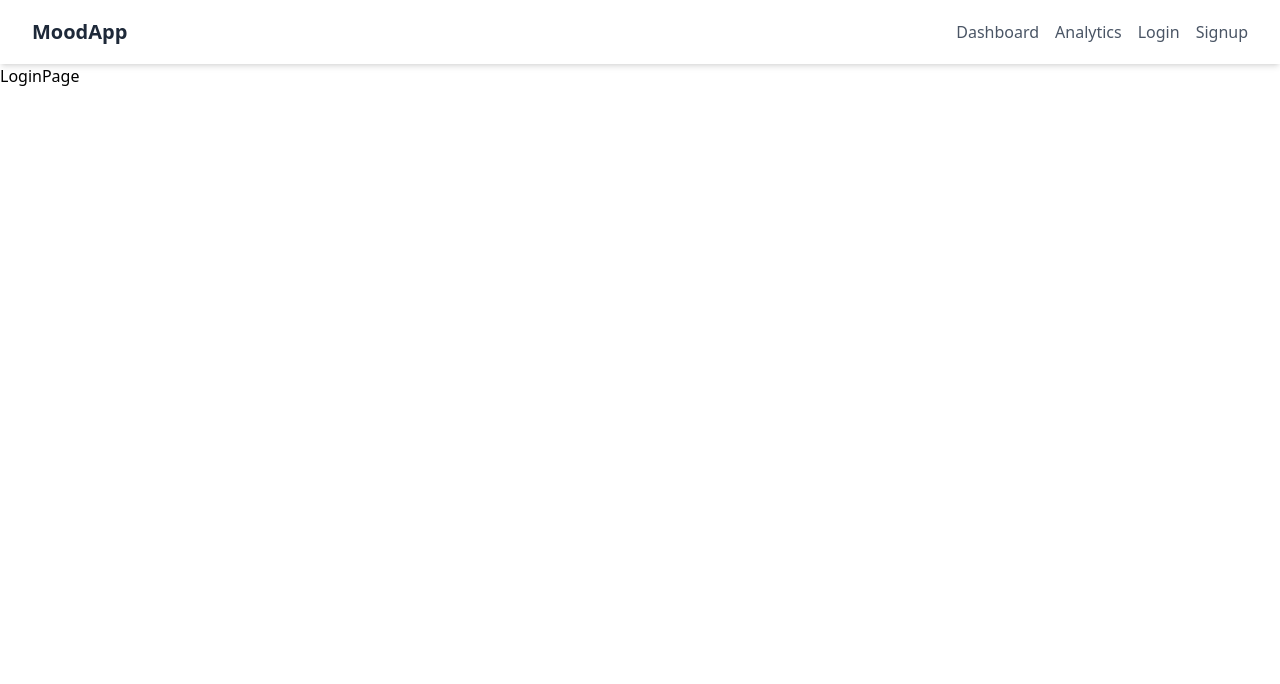
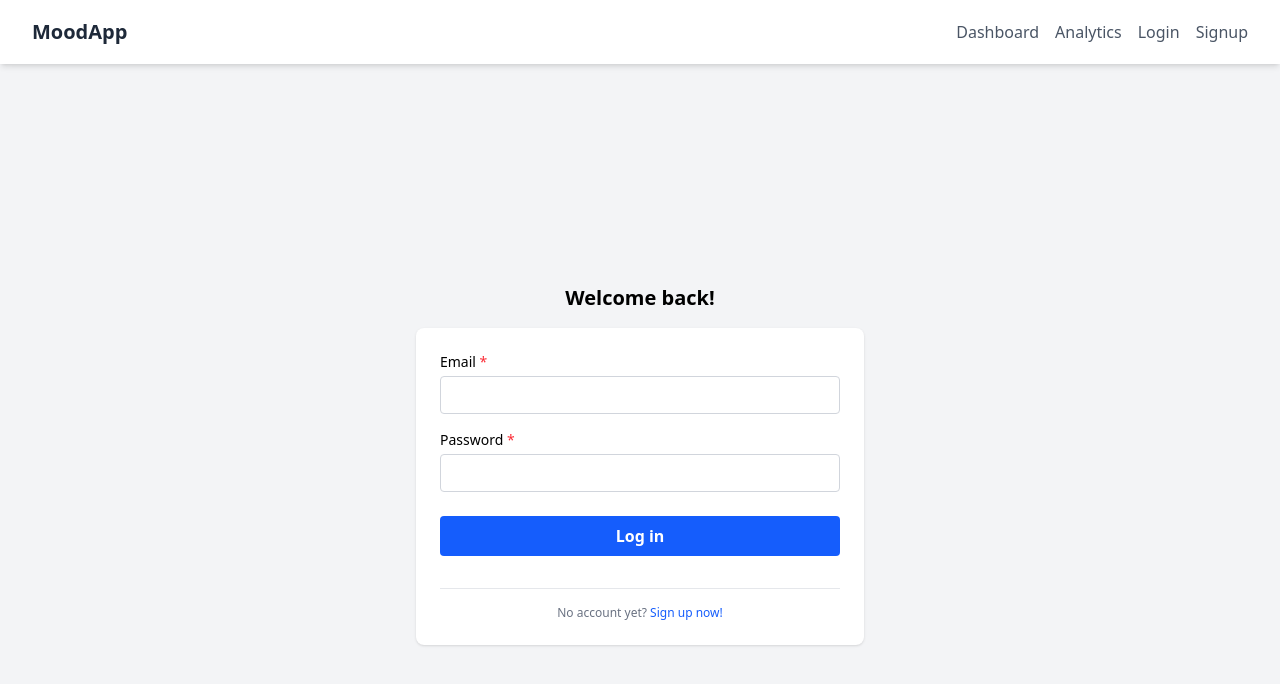
Before and after one commit to nathaliemar/mood-client, a React (Vite) app: page /login in a window 1280 px wide. Shown: the top 684 px of the page. Built offline with nearby package versions, Linux system fonts and the light colour scheme.

Commit message:
feat: enhance Navbar with user authentication and add Logout button; implement LoginForm component

```diff
--- /dev/null
+++ b/src/components/LoginForm.jsx
@@ -0,0 +1,85 @@
+import React, { useState } from "react";
+import { Link } from "react-router-dom";
+
+function LoginForm({ onSubmit, errorMsg }) {
+  const [form, setForm] = useState({
+    email: "",
+    password: "",
+  });
+
+  const handleChange = (e) => {
+    setForm({ ...form, [e.target.name]: e.target.value });
+  };
+
+  const handleSubmit = (e) => {
+    e.preventDefault();
+    onSubmit && onSubmit(form);
+  };
+
+  return (
+    <>
+      <div className="text-xl font-semibold text-center mb-4">Welcome back!</div>
+      {errorMsg && <div className="text-red-500 mb-2">{errorMsg}</div>}
+      <form
+        className="w-full max-w-md mx-auto p-6 bg-white rounded-lg shadow flex flex-col gap-4"
+        onSubmit={handleSubmit}
+        noValidate
+      >
+        {/* Email */}
+        <div className="flex flex-col gap-1">
+          <label className="font-medium text-sm">
+            Email <span className="text-red-500">*</span>
+          </label>
+          <input
+            className="border rounded px-3 py-2 text-sm focus:outline-none focus:ring-2 focus:ring-blue-200 border-gray-300"
+            type="email"
+            name="email"
+            autoComplete="email"
+            value={form.email}
+            onChange={handleChange}
+            onBlur={handleChange}
+            required
+          />
+        </div>
+
+        {/* Password */}
+        <div className="flex flex-col gap-1">
+          <label className="font-medium text-sm">
+            Password <span className="text-red-500">*</span>
+          </label>
+          <input
+            className="border rounded px-3 py-2 text-sm focus:outline-none focus:ring-2 focus:ring-blue-200 border-gray-300"
+            type="password"
+            name="password"
+            autoComplete="current-password"
+            value={form.password}
+            onChange={handleChange}
+            onBlur={handleChange}
+            required
+          />
+        </div>
+
+        {/* Submit Button */}
+        <button
+          type="submit"
+          className="mt-2 bg-blue-600 text-white rounded py-2 font-semibold hover:bg-blue-700 transition"
+        >
+          Log in
+        </button>
+
+        {/* Divider and Sign Up Link */}
+        <div className="flex flex-col items-center gap-2 mt-2">
+          <hr className="w-full border-t border-gray-200 my-2" />
+          <span className="text-xs text-gray-500">
+            No account yet?{" "}
+            <Link to="/signup" className="text-blue-600 hover:underline">
+              Sign up now!
+            </Link>
+          </span>
+        </div>
+      </form>
+    </>
+  );
+}
+
+export { LoginForm };
--- /dev/null
+++ b/src/components/LogoutButton.jsx
@@ -0,0 +1,37 @@
+import { useNavigate } from "react-router-dom";
+import { useAuthContext } from "../context/auth.context";
+import { useState } from "react";
+
+function LogoutButton() {
+  const navigate = useNavigate();
+  const { logout } = useAuthContext();
+  const [errorMsg, setErrorMsg] = useState();
+
+  const handleLogout = async (e) => {
+    e.preventDefault();
+    try {
+      await logout();
+      console.log("successful logout");
+      navigate("/login");
+    } catch (error) {
+      setErrorMsg(error);
+    }
+  };
+  return (
+    <div>
+      {errorMsg && (
+        <div className="text-red-500 text-sm mb-2">
+          {"Something went wrong, pleas retry."}
+        </div>
+      )}
+      <button
+        onClick={handleLogout}
+        className="bg-red-500 text-white px-3 py-1 rounded hover:bg-red-600 transition"
+      >
+        Log out
+      </button>
+    </div>
+  );
+}
+
+export { LogoutButton };
--- a/src/components/Navbar.jsx
+++ b/src/components/Navbar.jsx
@@ -1,12 +1,15 @@
 import React from "react";
 import { Link } from "react-router-dom";
+import { LogoutButton } from "./LogoutButton";
+import { useAuthContext } from "../context/auth.context";
 
 const Navbar = () => {
+  const { user } = useAuthContext();
   return (
     <nav className="sticky top-0 z-50 bg-white shadow-md">
       <div className="max-w-7xl mx-auto px-4 sm:px-6 lg:px-8 h-16 flex items-center justify-between">
         <div className="text-xl font-semibold text-gray-800">MoodApp</div>
-        <div className="space-x-4 hidden md:flex">
+        <div className="space-x-4 hidden md:flex flex items-center">
           <Link to="/" className="text-gray-600 hover:text-gray-900">
             Dashboard
           </Link>
@@ -16,12 +19,21 @@ const Navbar = () => {
           >
             Analytics
           </Link>
+
+          {!user ? (
+            <>
               <Link to="/login" className="text-gray-600 hover:text-gray-900">
                 Login
               </Link>
               <Link to="/signup" className="text-gray-600 hover:text-gray-900">
                 Signup
               </Link>
+            </>
+          ) : (
+            <>
+              <LogoutButton />
+            </>
+          )}
         </div>
       </div>
     </nav>
--- a/src/components/SignUpForm.jsx
+++ b/src/components/SignUpForm.jsx
@@ -190,4 +190,4 @@ function SignUpForm({ onSubmit, errorMsg }) {
   );
 }
 
-export default SignUpForm;
+export { SignUpForm };
--- a/src/context/auth.context.jsx
+++ b/src/context/auth.context.jsx
@@ -24,10 +24,12 @@ const AuthProvider = ({ children }) => {
     try {
       setIsLoading(true);
       const response = await api.post("/api/auth/login", credentials);
-      const { authToken, user } = response.data;
+      const { authToken } = response.data;
       if (authToken) {
         storeToken(authToken);
-        setUser(user);
+        // Fetch user info using the token (separate call )
+        const userRes = await api.get("/api/auth/me");
+        setUser(userRes.data.user);
         setIsLoggedIn(true);
       }
     } catch (error) {
--- a/src/pages/LoginPage.jsx
+++ b/src/pages/LoginPage.jsx
@@ -1,7 +1,30 @@
-import React from "react";
+import React, { useEffect, useState } from "react";
+import { LoginForm } from "../components/LoginForm";
+import { useAuthContext } from "../context/auth.context";
 
 function LoginPage() {
-  return <div>LoginPage</div>;
+  const { login, user } = useAuthContext();
+  const [errorMsg, setErrorMsg] = useState();
+
+  const handleLogin = async (formData) => {
+    try {
+      await login(formData);
+    } catch (error) {
+      setErrorMsg(error);
+    }
+  };
+  useEffect(() => {
+    if (user) {
+      console.log("User updated:", user);
+    }
+  }, [user]);
+  return (
+    <div>
+      <div className="flex flex-col items-center justify-center min-h-screen bg-gray-100">
+        <LoginForm onSubmit={handleLogin} errorMsg={errorMsg} />
+      </div>
+    </div>
+  );
 }
 
 export { LoginPage };
--- a/src/pages/SignUpPage.jsx
+++ b/src/pages/SignUpPage.jsx
@@ -1,5 +1,5 @@
 import React, { useState } from "react";
-import SignUpForm from "../components/SignUpForm";
+import { SignUpForm } from "../components/SignUpForm";
 import { useAuthContext } from "../context/auth.context";
 
 function SignUpPage() {
```
Lines whose indentation alone changed are shown as unchanged.
